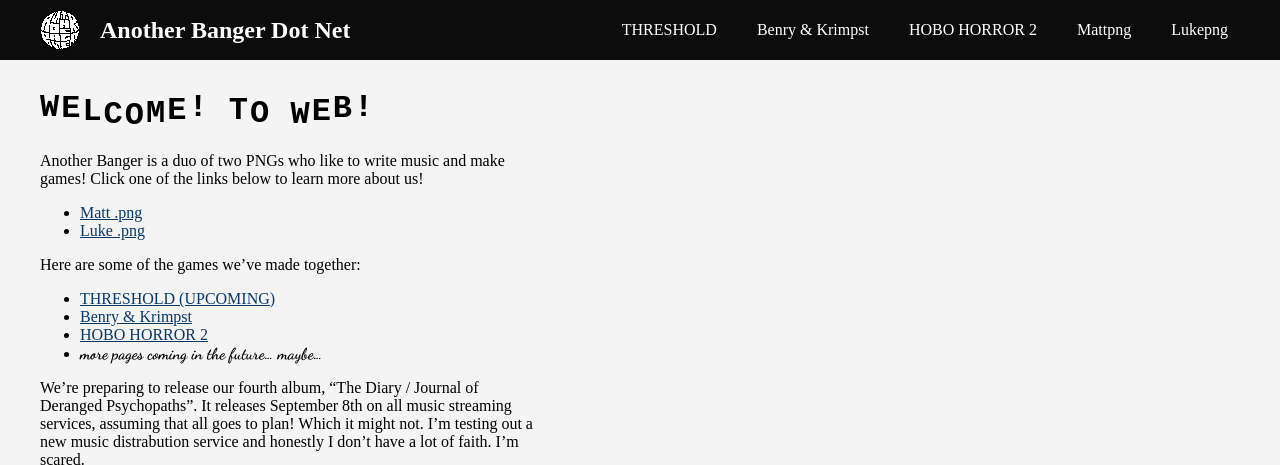
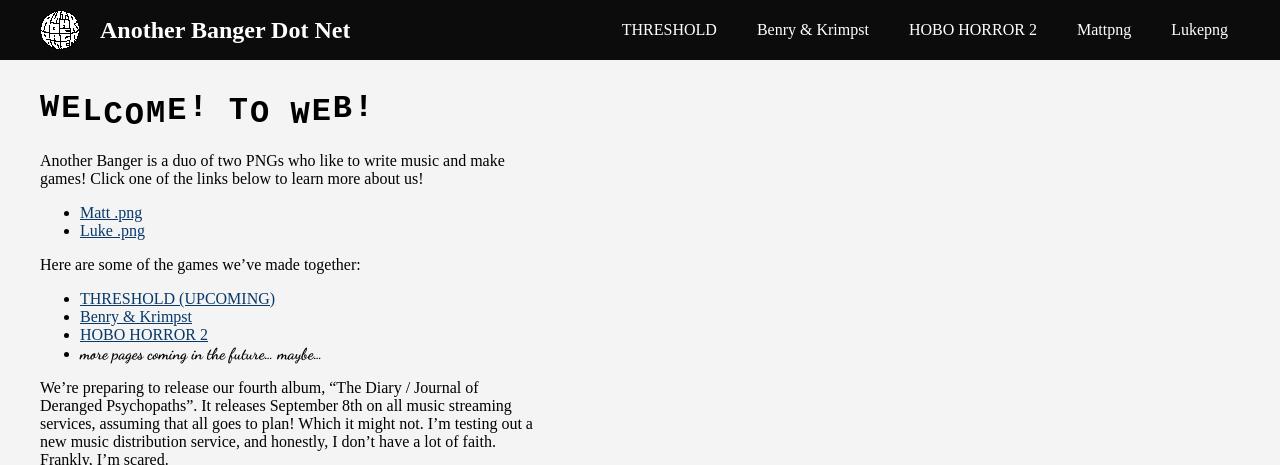
Before and after one commit to VasqCo/anotherbanger, a Jekyll site: the page built from index.markdown, in a window 1280 px wide and 1183 px high. Shown: the top 465 px of the window. Built offline with Jekyll 4.4.1, drawn with Linux system fonts in a browser that asks for light colours; some web fonts are replaced; grey boxes are pictures that could not be loaded.

Commit message:
fix typo

```diff
--- a/index.markdown
+++ b/index.markdown
@@ -17,7 +17,7 @@ Here are some of the games we've made together:
 * [HOBO HORROR 2]({{ '/hobohorror2/' | relative_url }})
 * <span style="font-family: 'Dancing Script', cursive; font-weight:700;">more pages coming in the future... maybe...</span>
 
-We're preparing to release our fourth album, "The Diary / Journal of Deranged Psychopaths". It releases September 8th on all music streaming services, assuming that all goes to plan! Which it might not. I'm testing out a new music distrabution service and honestly I don't have a lot of faith. I'm scared.
+We're preparing to release our fourth album, "The Diary / Journal of Deranged Psychopaths". It releases September 8th on all music streaming services, assuming that all goes to plan! Which it might not. I'm testing out a new music distribution service, and honestly, I don't have a lot of faith. Frankly, I'm scared.
 
 ![The Diary / Journal of Deranged Psychopaths album cover](Sebastian.png)
 
```
